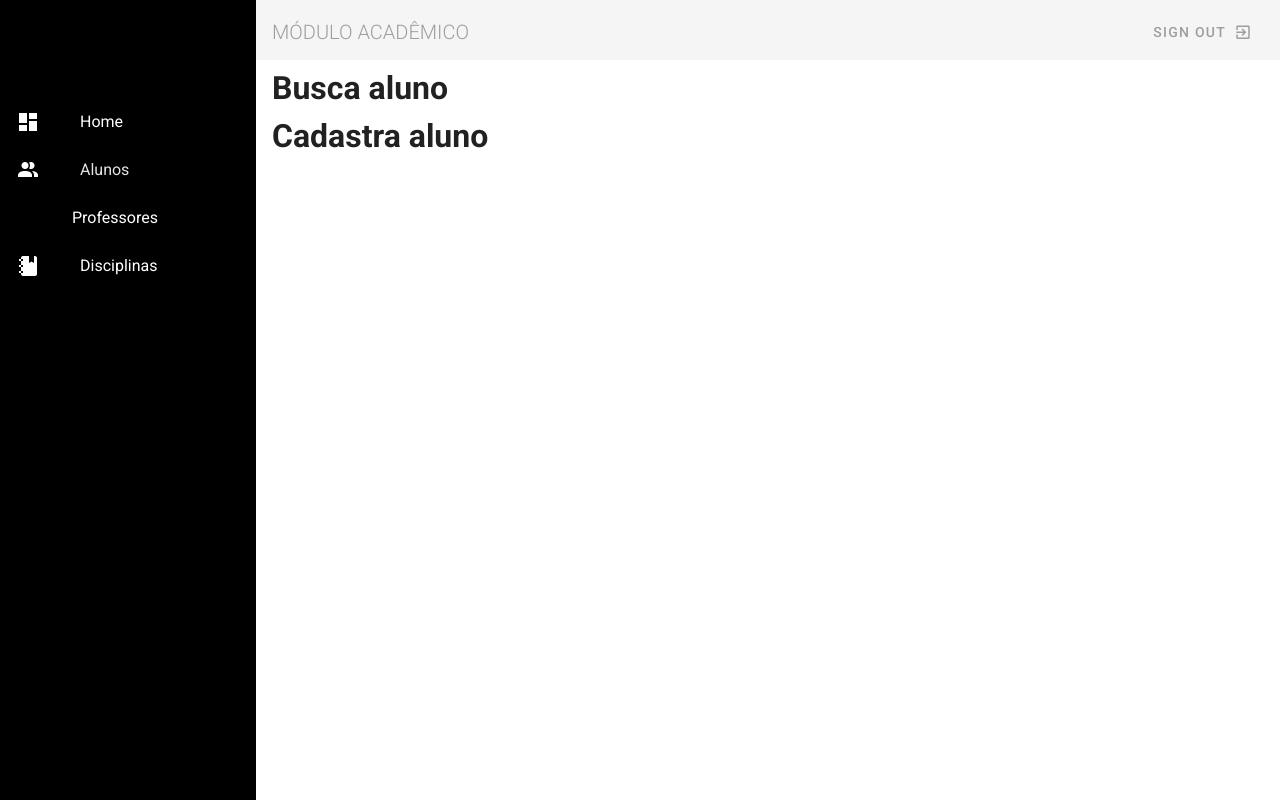
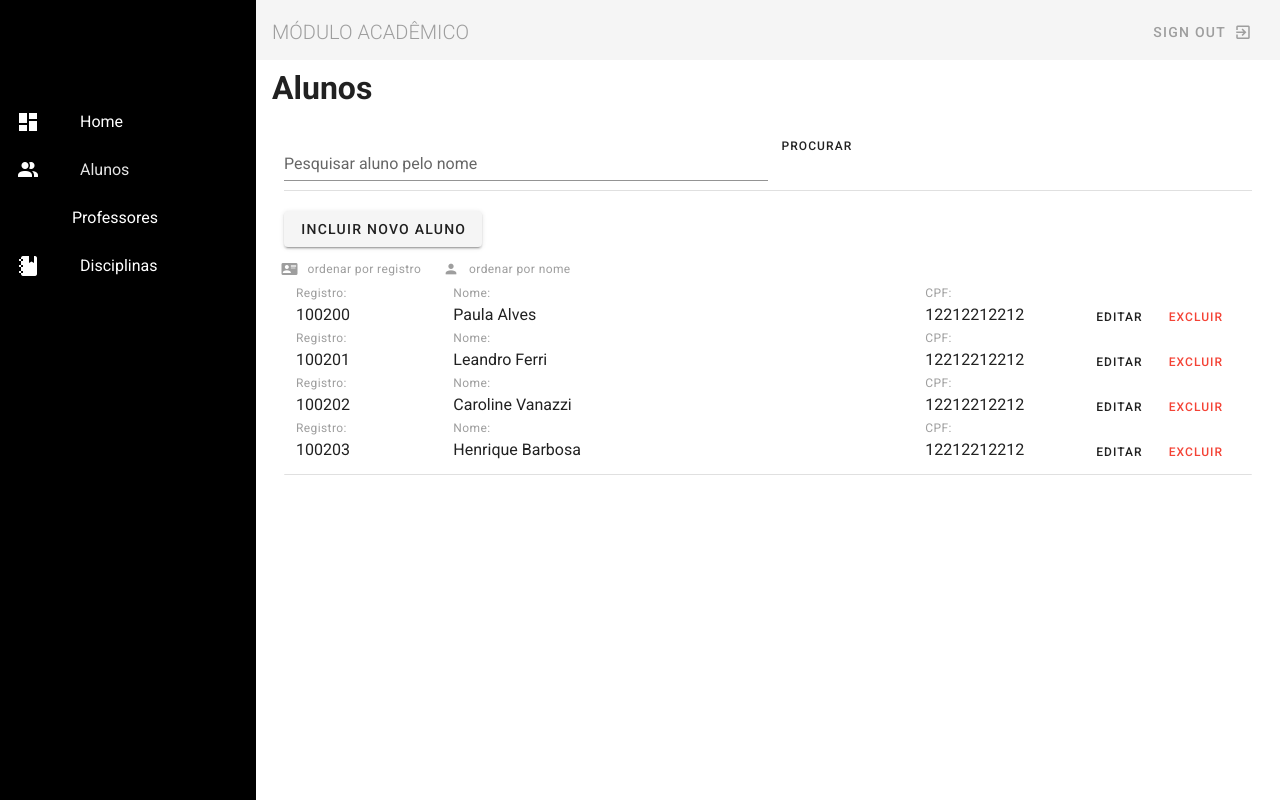
Before and after one commit to PaulaFAlves/fullstack-project-students-registration, a Vue app: page /alunos in a window 1280 px wide. Built offline with nearby package versions, Linux system fonts and the light colour scheme.

Commit message:
included functions and footer component

```diff
--- a/src/App.vue
+++ b/src/App.vue
@@ -5,16 +5,18 @@
       <router-view></router-view>
     </v-content>
 
+  <Footer />
   </v-app>
 </template>
 
 <script>
 import Navbar from '@/components/Navbar';
+import Footer from '@/components/Footer';
 
 
 export default {
   name: 'App',
-  components: { Navbar },
+  components: { Navbar, Footer },
   data: () => ({
     //
   }),
--- /dev/null
+++ b/src/components/EditarAluno.vue
@@ -0,0 +1,22 @@
+<template  v-slot:activator="{ on }">
+	<v-dialog v-model="dialog" width="600px">
+		<v-btn small text slot="activator" @click="dialog = !dialog">Editar</v-btn>
+		<v-card>
+			<v-card-title>
+				<h2>Editar aluno</h2>
+			</v-card-title>
+		</v-card>
+	</v-dialog>
+</template>
+
+<script>
+export default {
+	data() {
+		return {
+			dialog: false,
+			name: '',
+			cpf: '',
+		}
+	},
+}
+</script>
--- /dev/null
+++ b/src/components/ExcluirAluno.vue
@@ -0,0 +1,29 @@
+<template  v-slot:activator="{ on }">
+	<v-dialog v-model="dialog" width="600px">
+		<v-btn small text slot="activator" class="red--text" @click="dialog = !dialog">Excluir</v-btn>
+		<v-card>
+			<v-card-title>
+				<h2>Excluir aluno</h2>
+			</v-card-title>
+		</v-card>
+	</v-dialog>
+</template>
+
+<script>
+export default {
+	data() {
+		return {
+			dialog: false,
+			name: '',
+			cpf: '',
+		}
+	},
+}
+</script>
+
+<style>
+.red {
+	color: #E30513
+}
+
+</style>
--- /dev/null
+++ b/src/components/Footer.vue
@@ -0,0 +1,7 @@
+<template>
+	<footer class="red--text">footer</footer>
+</template>
+
+<script>
+
+</script>
--- /dev/null
+++ b/src/components/IncluirAluno.vue
@@ -0,0 +1,36 @@
+<template  v-slot:activator="{ on }">
+	<v-dialog v-model="dialog" width="600px">
+		<v-btn slot="activator" @click="dialog = !dialog">Incluir novo aluno</v-btn>
+		<v-card>
+			<v-card-title>
+				<h2>Adicionar aluno</h2>
+			</v-card-title>
+			<v-card-text>
+				<v-form class="px-3">
+					<v-text-field label="Name" v-model="name" prepend-icon="mdi-account"></v-text-field>
+					<v-text-field label="CPF" v-model="cpf" prepend-icon="mdi-card-account-details"></v-text-field>
+					<v-btn text class="success" @click="submit">Adicionar</v-btn>
+				</v-form>
+			</v-card-text>
+		</v-card>
+	</v-dialog>
+</template>
+
+<script>
+export default {
+	data() {
+		return {
+			dialog: false,
+			name: '',
+			cpf: '',
+		}
+	},
+	methods: {
+		submit() {
+			console.log(this.name, this.cpf)
+		}
+	}
+
+}
+
+</script>
--- a/src/components/Navbar.vue
+++ b/src/components/Navbar.vue
@@ -12,6 +12,8 @@
 		</v-app-bar>
 		<v-navigation-drawer v-model="drawer" app class="black">
 				<v-img src="../assets/logo-black.png" class="my-2" height="70" contain></v-img>
+
+
 			<v-list class="d-flex flex-column py-0  my-5">
 
 				<v-list-item  v-for="link in links" :key="link.text" router :to="link.route">
@@ -24,11 +26,15 @@
 				</v-list-item>
 			</v-list>
 
+
+
 		</v-navigation-drawer>
 	</nav>
 </template>
 
 <script>
+
+
 export default {
 	data() {
 		return {
--- a/src/views/Alunos.vue
+++ b/src/views/Alunos.vue
@@ -1,17 +1,84 @@
 <template>
 <div class="alunos">
-	<h1>Busca aluno</h1>
-	<h1>Cadastra aluno</h1>
+	<h1 class="subheading">Alunos</h1>
+	<v-container class="my-5">
+		<v-layout row wrap class="mx-0">
+			<v-flex md6>
+				<v-text-field label="Pesquisar aluno pelo nome"></v-text-field>
+			</v-flex>
+			<v-flex md2>
+				<v-btn text small>Procurar</v-btn>
+			</v-flex>
+		</v-layout>
+
+		<v-divider></v-divider>
+		<v-flex class="my-5">
+			<IncluirAluno />
+		</v-flex>
+
+		<v-layout row class="mb-3">
+			<v-btn small text color="grey" @click="sortBy('id')">
+				<v-icon left small>mdi-card-account-details</v-icon>
+				<span class="caption text-lowercase">Ordenar por registro</span>
+			</v-btn>
+			<v-btn small text color="grey" @click="sortBy('name')">
+				<v-icon left small>mdi-account</v-icon>
+				<span class="caption text-lowercase">Ordenar por nome</span>
+			</v-btn>
+		</v-layout>
+
+		<v-card flat v-for="data in data" :key="data.id">
+			<v-layout row wrap class="mx-3">
+				<v-flex xs12 md2>
+					<div class="caption grey--text">Registro:</div>
+					<div>{{ data.id }}</div>
+				</v-flex>
+				<v-flex xs6 sm4 md6>
+					<div class="caption grey--text">Nome:</div>
+					<div>{{ data.name }}</div>
+				</v-flex>
+				<v-flex xs6 sm4 md2>
+					<div class="caption grey--text">CPF:</div>
+					<div>{{ data.cpf }}</div>
+				</v-flex>
+				<v-flex xs2 sm4 md2>
+					<div class="my-5">
+						<EditarAluno />
+						<ExcluirAluno />
+					</div>
+				</v-flex>
+			</v-layout>
+			<v-divider></v-divider>
+		</v-card>
+	</v-container>
 </div>
 </template>
 
 <script>
-
+import IncluirAluno from '../components/IncluirAluno'
+import EditarAluno from '../components/EditarAluno'
+import ExcluirAluno from '../components/ExcluirAluno'
 
 export default {
-  name: 'Alunos',
-  components: {
-
-  }
+	data() {
+	return {
+		data: [
+			{ id: '100200', name: 'Paula Alves', cpf: '12212212212' },
+			{ id: '100201', name: 'Leandro Ferri', cpf: '12212212212' },
+			{ id: '100202', name: 'Caroline Vanazzi', cpf: '12212212212' },
+			{ id: '100203', name: 'Henrique Barbosa', cpf: '12212212212' },
+		]
+	}
+	},
+	components: {
+		IncluirAluno,
+		EditarAluno,
+		ExcluirAluno,
+	},
+	methods: {
+		sortBy(prop) {
+			this.data.sort((a,b) => a[prop] < b[prop] ? -1 : 1)
+		}
+	}
 }
 </script>
```
